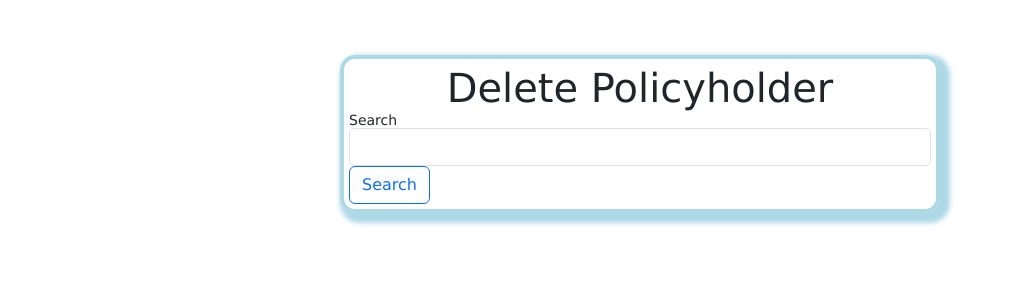
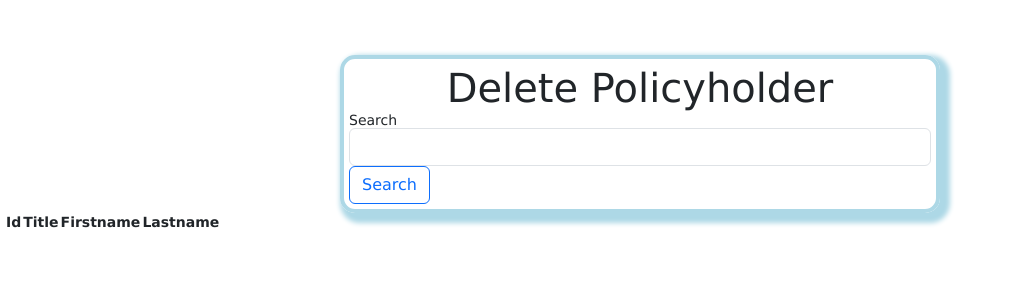
Before and after one commit to Ettie1/puresure, a Node project: template views/app/deletePolicyholder.ejs in a window 1280 px wide. Shown: the top 300 px of the page, without its empty margins (0-1009 px from the left). Run offline with Node 20 templates, Linux system fonts and the light colour scheme; the template is opened without the code that fills it, so the values that code supplies are empty.

Commit message:
updatedDelete

```diff
--- a/routes/appRouter.js
+++ b/routes/appRouter.js
@@ -44,11 +44,13 @@ router.get('/deletepolicyholder', (req, res)=>{
 // router.post('/deletepolicyholder')
 
 router.get('/getph/:lastname', (req, res)=>{
-    con.query(`SELECT * FROM Policyholder WHERE Lastname = '${req.params.lastname}'`,
+    con.query(`SELECT * FROM Policyholder WHERE Lastname = '${req.params['lastname']}'`,
         (error, result, fields)=>{
             if(error) throw error
 
-            return JSON.stringify(result)
+            if(result == typeof(Array)) res.end(JSON.stringify(result))
+
+            res.end(result)
         })
 })
 
--- a/views/app/deletePolicyholder.ejs
+++ b/views/app/deletePolicyholder.ejs
@@ -14,32 +14,51 @@
 
         <div>
             <label for="txtSearch">Search</label>
-            <input name="txtsearch" class="form-control"/>
+            <input id="txtsearch" name="txtsearch" class="form-control"/>
             <button id="btnSearch" class="btn btn-outline-primary">Search</button>
 
         </div>
 
     </div>
-    <div id="res">
+    <table >
+        <thead>
+            <th>Id</th><th>Title</th><th>Firstname</th><th>Lastname</th>
+        </thead>
+        <tbody id="res">
 
-    </div>
+        </tbody>
+    </table>
     <script>
         $(()=>{
-            let txtsearch = $("#txtsearch");
+            //let txtsearch = $("#txtsearch");
+            let txtsearch = document.getElementById("txtsearch")
             let res = document.getElementById("res");
             const btnSearch = $("#btnSearch");
             btnSearch.click((evt)=>{
                 //evt.preventDefault();
 
                 $.ajax({
-                    url: `getph/?lastname=${txtsearch.text()}`,
+                    url: `getph/?lastname=${txtsearch.value}`,
                     method: "get",
+                    data: "",
                     success: (xhr, err)=>{
                         //console.log("success")
                         //res.html(xhr)
                         // res.innerHTML += xhr;
                         // res.innerHTML += err;
-                        res.innerHTML += "Success"
+                        //res.innerHTML += "Success"
+                        //res.innerHTML += xhr
+
+                        let dat = JSON.parse(xhr)
+
+                        res.innerHTML += `<tr><td>${xhr.PolicyholderId}</td><td>${xhr.Title}</td><td>${xhr.Firstname}</td><td>${xhr.Lastname}</td> </tr>`
+
+                        // dat.forEach(p => {
+                        //     // res.innerHTML += p.PolicyholderId + " " + p.Title + " " + p.Firstname + " " + p.Lastname +"<br>"
+
+                        //     res.innerHTML += `<tr><td>${p.PolicyholderId}</td><td>${p.Title}</td><td>${p.Firstname}</td><td>${p.Lastname}</td> </tr>`
+                        // });
+
                     },
                     error: (msg, err, errno)=>{
                         //console.log(xhr)
```
